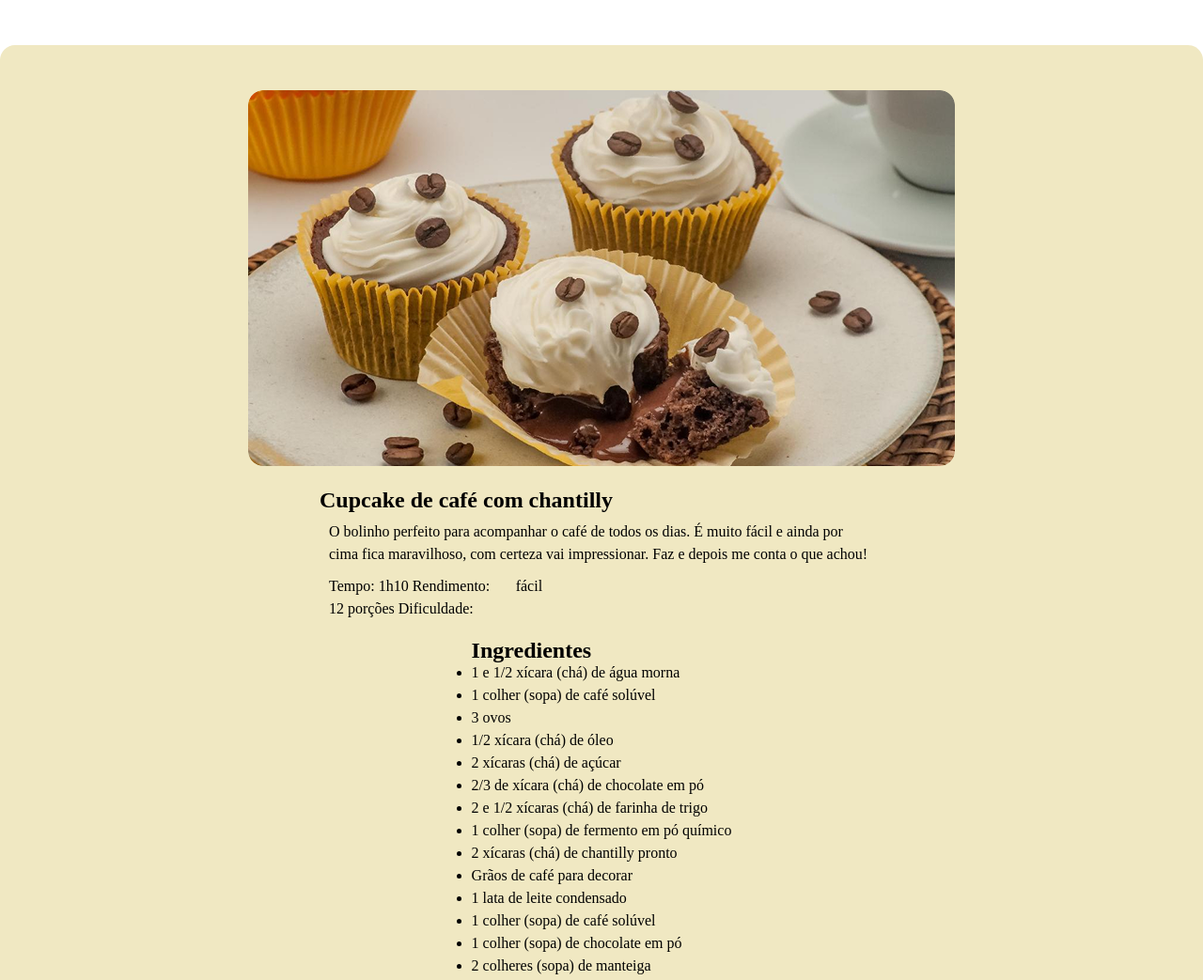
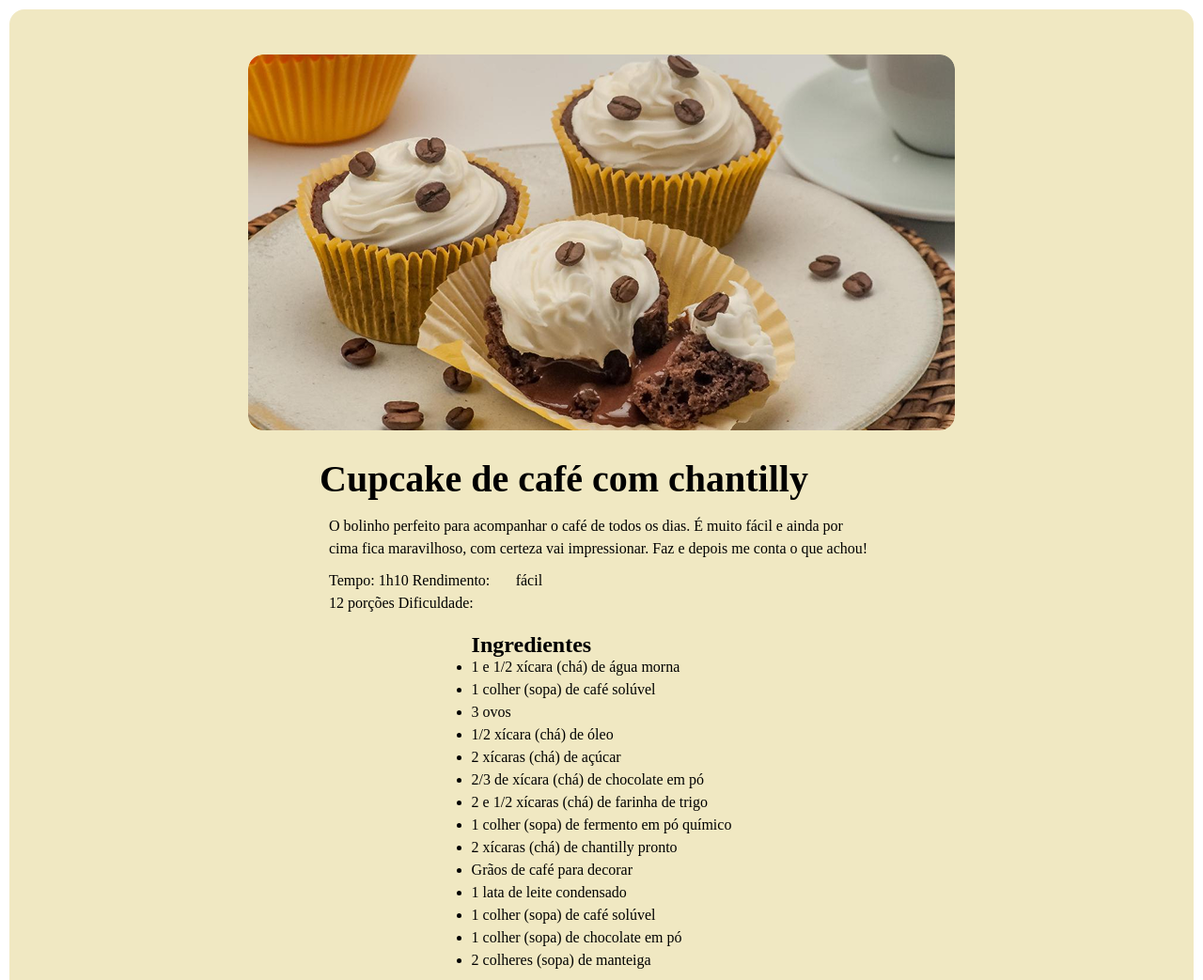
Before and after one commit to Leolfc/Pagina-de-Receita, a plain HTML site: page index.html in a window 1280 px wide. Shown: the top 1043 px of the page at 94% size. Drawn offline with Linux system fonts and the light colour scheme; a web font is replaced by a local one.

Commit message:
colocando line-height no h1

```diff
--- a/style.css
+++ b/style.css
@@ -25,9 +25,10 @@ body {
   align-items: center;
   justify-content: center;
   background: var(--surface-color, #f0e8c2);
-  width: 100%;
+  max-width: 100%;
   padding: 24px;
   margin: 48px auto;
+  margin:10px;
   border-radius: 16px;
 }
 img {
@@ -42,6 +43,10 @@ main {
   justify-content: center;
  max-width: 600px;
 
+}
+.title{
+    font-size: 40px;
+    line-height: 140%;
 }
 .time-preparation{
     column-count:3 ;
```
